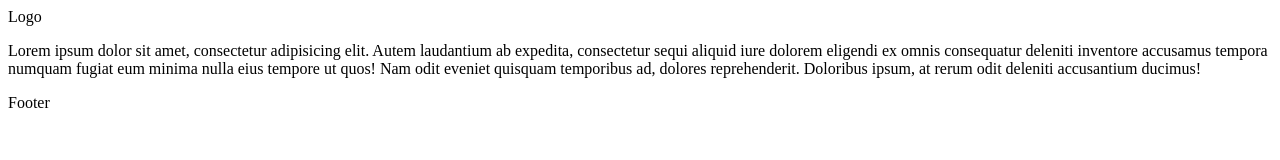
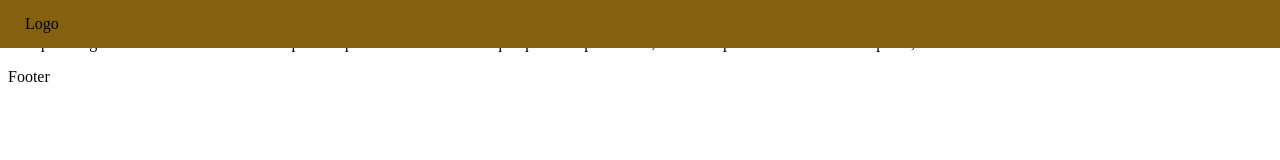
Before and after one commit to Dom-888/Mini-Project--Responsive-Design, a plain HTML site: page index.html in a window 1280 px wide. Drawn offline with Linux system fonts and the light colour scheme.

Commit message:
Added main.css

```diff
--- a/index.html
+++ b/index.html
@@ -4,6 +4,7 @@
     <meta charset="UTF-8">
     <meta name="viewport" content="width=device-width, initial-scale=1.0">
     <meta http-equiv="X-UA-Compatible" content="ie=edge">
+    <link rel="stylesheet" href="main.css" type="text/css" />
     <title>Document</title>
 </head>
 <body>
--- /dev/null
+++ b/main.css
@@ -0,0 +1,8 @@
+.header {
+    position: fixed;
+    top: 0;
+    left: 0;
+    right: 0;
+    background-color: #84610e;
+    padding: 15px 25px;
+}
```
